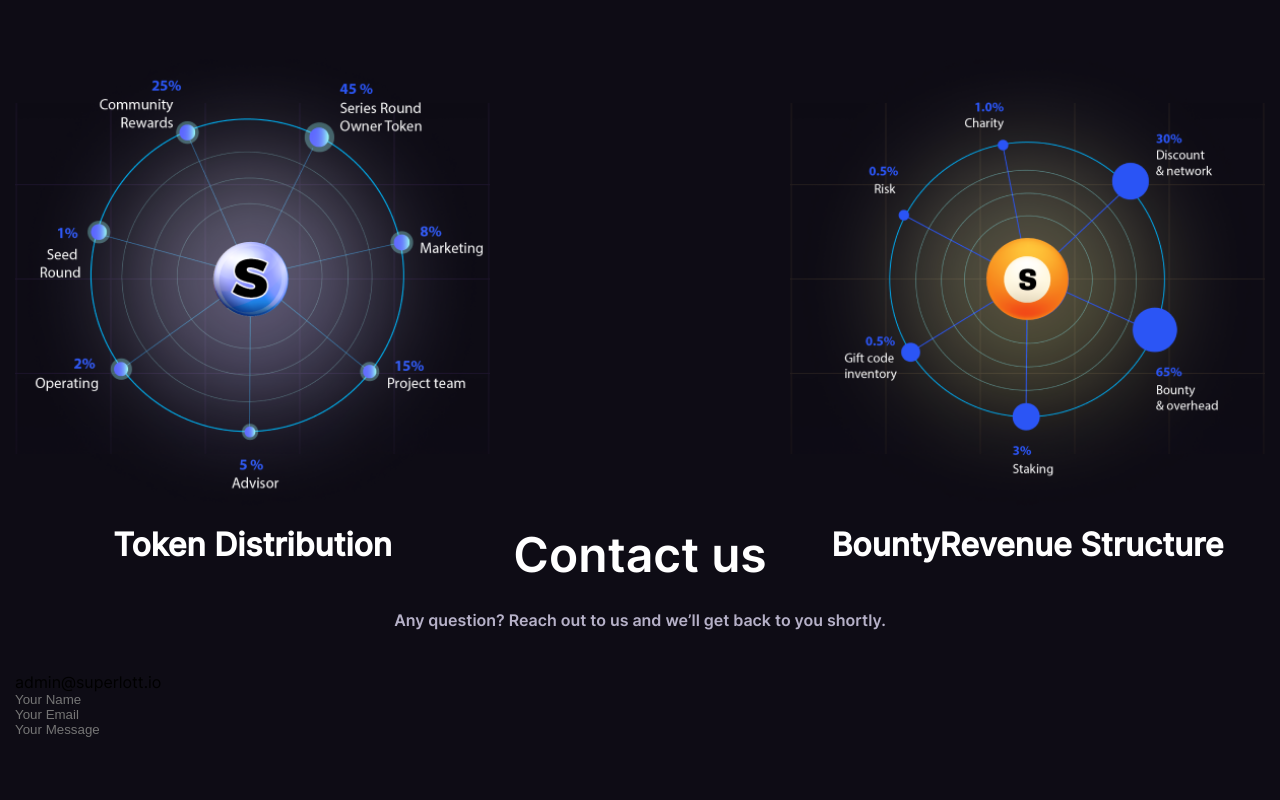
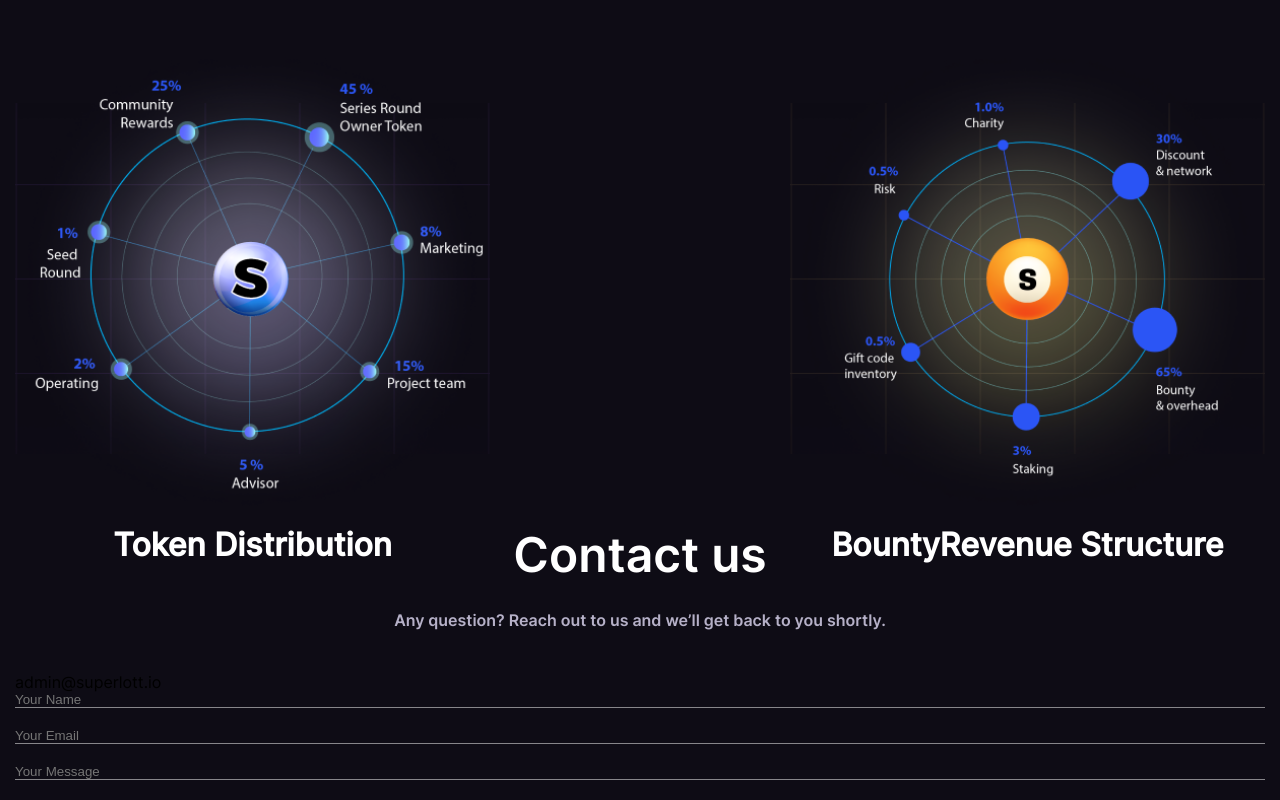
Before and after one commit to nguyendev2018/superlott-react, a React (Create React App) app: page / in a window 1280 px wide. Shown: the part 2944-3744 px from the top of the page. Before the commit the page ends 3681 px from the top, so only its background shows below. Built offline with nearby package versions, Linux system fonts and the light colour scheme.

Commit message:
seven commit

```diff
--- a/src/components/Contact/index.js
+++ b/src/components/Contact/index.js
@@ -6,11 +6,11 @@ function Contact() {
         <div className="contact-wrapper">
           <h2>Contact us</h2>
           <p className="desc">Any question? Reach out to us and we’ll get back to you shortly.</p>
-          <p>admin@superlott.io</p>
+          <p className="desc-important">admin@superlott.io</p>
           <form action="">
-            <input type="text" placeholder="Your Name" className="contact-input" />
-            <input type="text" placeholder="Your Email" className="contact-input" />
-            <input type="text" placeholder="Your Message" className="contact-input" />
+            <input type="text" placeholder="Your Name" className="form-input" />
+            <input type="text" placeholder="Your Email" className="form-input" />
+            <input type="text" placeholder="Your Message" className="form-input" />
           </form>
         </div>
       </div>
--- a/src/components/Contact/style.css
+++ b/src/components/Contact/style.css
@@ -5,16 +5,18 @@
     text-align: center;
 }
 .contact-wrapper{
-    max-width: ;
+    max-width: 1300px ;
     margin-left: auto;
     margin-right: auto;
     padding-left: 15px;
     padding-right: 15px;
 }
-.contact-input{
+.form-input{
     background: transparent;
     border: none;
     width: 100%;
     flex-direction: column;
     display: flex;
+    border-bottom: 1px solid rgb(255 255 255 / 50%);
+    margin-bottom: 20px;
 }
--- /dev/null
+++ b/src/components/Footer/style.css
@@ -0,0 +1,5 @@
+.footer {
+    background: #191626;
+    padding-top: 36px;
+    padding-bottom: 36px;
+}
```
Also changed, not shown: src/components/Footer/index.js (added, +11 -0 lines).
